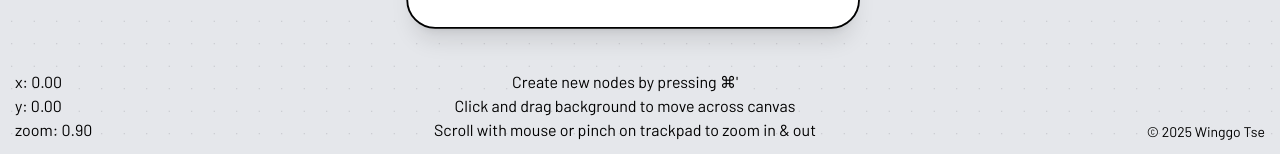
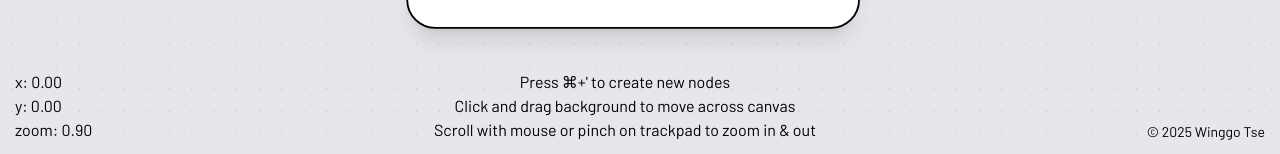
Before and after one commit to Winggo/polylogue, a Next.js app in the folder frontend/: page /canvas in a window 1280 px wide. Shown: the part 643-797 px from the top of the page. Built offline with nearby package versions, Linux system fonts and the light colour scheme; no server answers; what @ant-design/nextjs-registry would draw is missing.

Commit message:
better messaging

```diff
--- a/frontend/src/components/Flow/CanvasInfo.tsx
+++ b/frontend/src/components/Flow/CanvasInfo.tsx
@@ -98,7 +98,7 @@ export default function CanvasInfo({ canvasId, canvasTitle, handleSaveCanvas, sa
                 zoom: {zoom.toFixed(2)}
             </Panel>
             <Panel position="bottom-center" className="!z-3 text-black text-center !ml-0">
-                Create new nodes by pressing ⌘'
+                Press ⌘+' to create new nodes
                 <br />
                 Click and drag background to move across canvas
                 <br />
```
